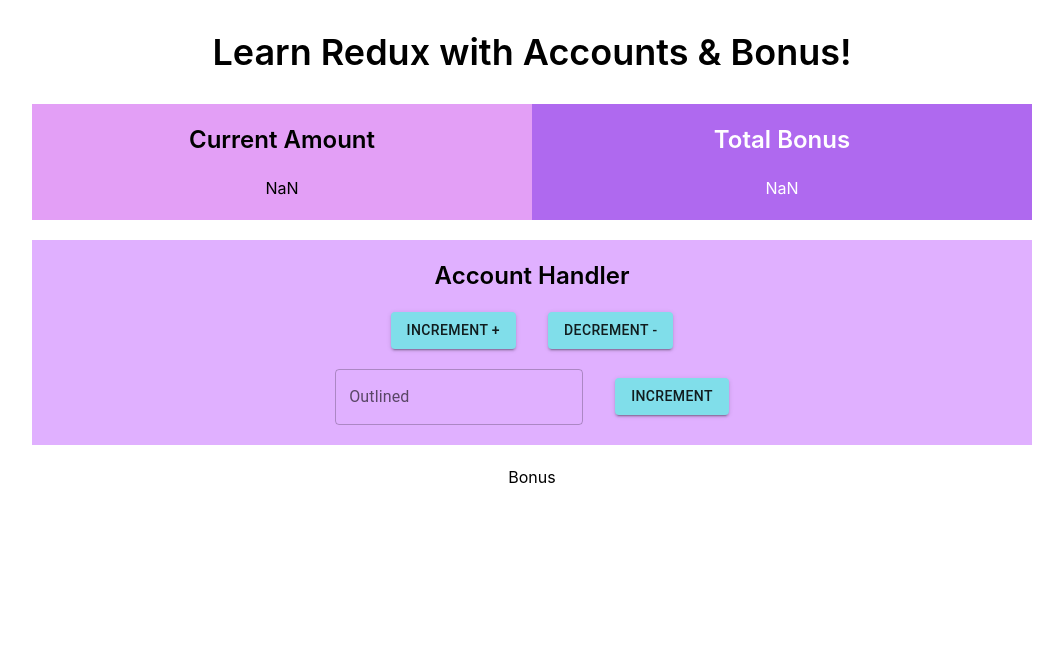
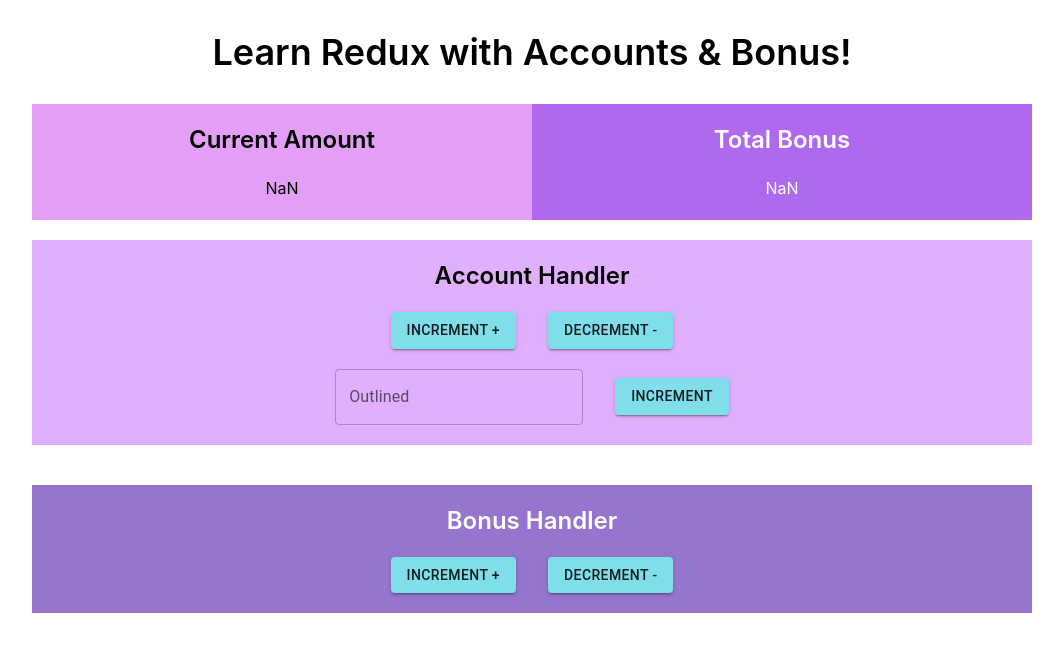
Before and after one commit to DeeprajB/React_Redux_Practice, a React (Create React App) app: page / in a window 1280 px wide. Shown: the top 652 px of the page, without its empty margins (108-1171 px from the left). Built offline with nearby package versions, Linux system fonts and the light colour scheme.

Commit message:
Completed Bonus UI.

```diff
--- a/src/components/Bonus.js
+++ b/src/components/Bonus.js
@@ -1,8 +1,31 @@
 import React from 'react'
+
+import { Box, Button } from '@mui/material'
+import { styled } from '@mui/material/styles';
+import { cyan } from '@mui/material/colors';
+
+const ColorButton = styled(Button)(({ theme }) => ({
+    color: theme.palette.getContrastText(cyan[200]),
+    backgroundColor: cyan[200],
+    '&:hover': {
+      backgroundColor: cyan[500],
+    },
+  }));
 
 function Bonus() {
   return (
-    <div>Bonus</div>
+    <>
+        <Box className="flex flex-col justify-center items-center my-5" sx={{
+        width: 1000,
+        backgroundColor: '#9575cd',
+        }}>
+            <p className="pt-5 text-white text-2xl font-semibold justify-center">Bonus Handler</p>
+            <div className="p-5 space-x-8">
+                <ColorButton variant="contained">Increment +</ColorButton>
+                <ColorButton variant="contained">Decrement -</ColorButton>
+            </div>
+        </Box>
+    </>
   )
 }
 
```
